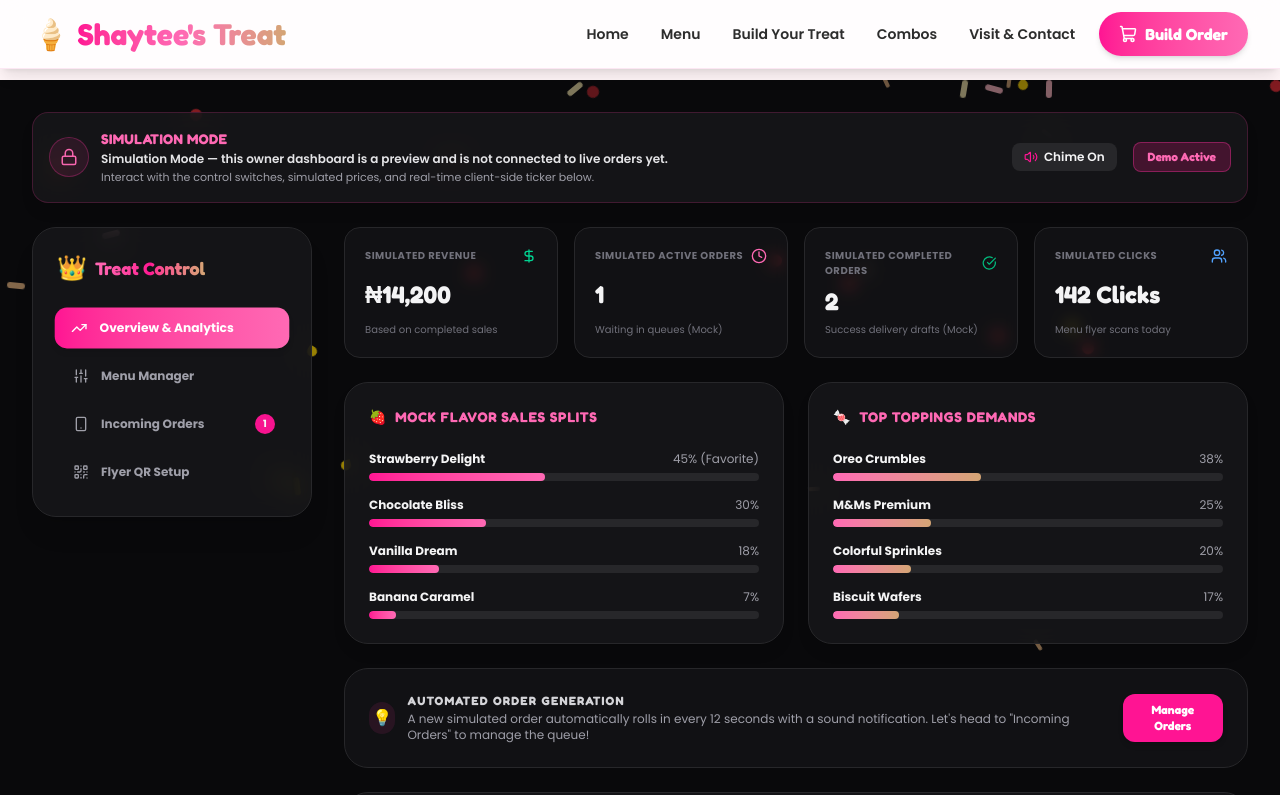
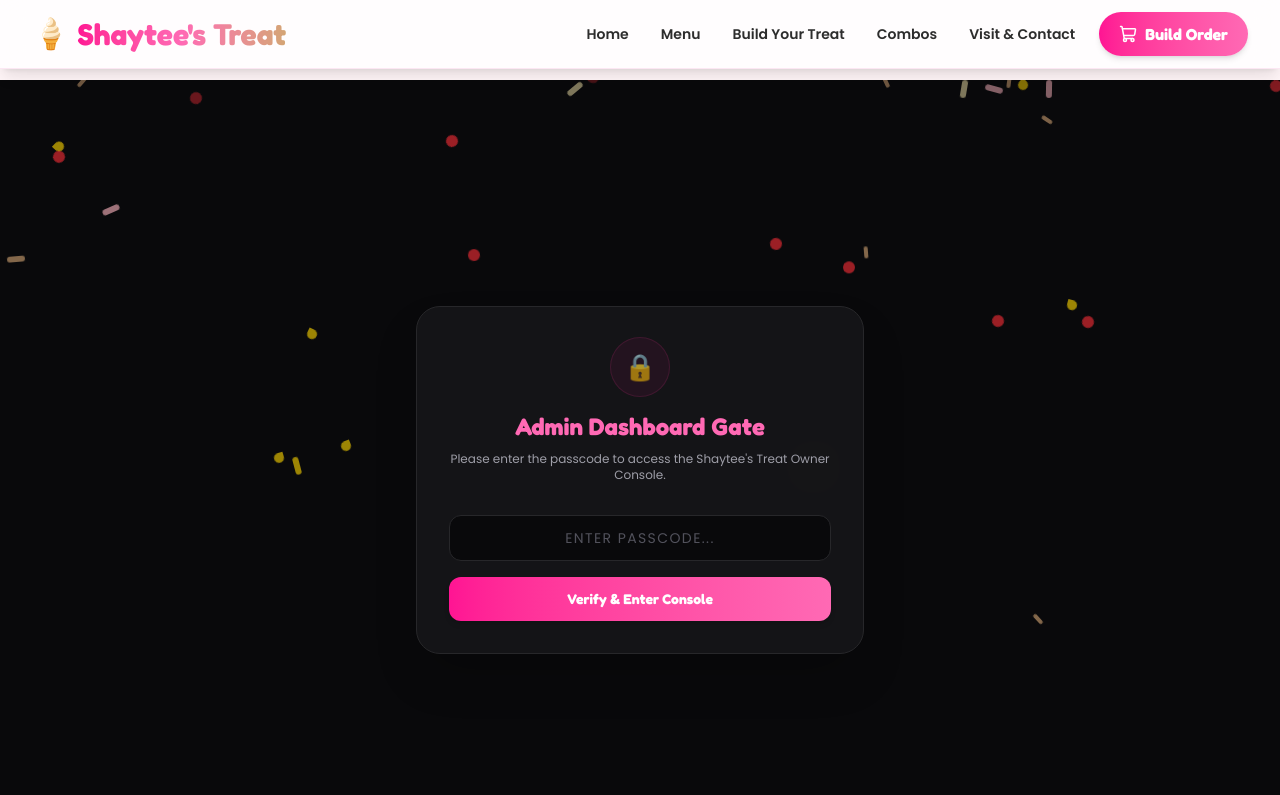
Before and after one commit to olabodesamuel0920-max/Shaytee-s-treat, a Next.js app: page /admin-preview in a window 1280 px wide. Shown: the top 795 px of the page. Built offline with nearby package versions, Linux system fonts and the light colour scheme.

Commit message:
Phase 1L: paid client final delivery polish

```diff
--- a/src/app/admin-preview/page.tsx
+++ b/src/app/admin-preview/page.tsx
@@ -42,6 +42,18 @@ interface Order {
 }
 
 export default function AdminPreview() {
+  const [isAuthenticated, setIsAuthenticated] = useState(false);
+  const [passcode, setPasscode] = useState("");
+  const [authError, setAuthError] = useState("");
+
+  // Check localStorage on mount
+  useEffect(() => {
+    const savedAuth = localStorage.getItem("shaytee_admin_auth");
+    if (savedAuth === "true") {
+      setIsAuthenticated(true);
+    }
+  }, []);
+
   // Navigation Tabs
   const [activeTab, setActiveTab] = useState<"overview" | "menu" | "orders" | "qr">("overview");
 
@@ -243,6 +255,65 @@ export default function AdminPreview() {
     );
   };
 
+  // Handle Passcode Submission
+  const handleAuthSubmit = (e: React.FormEvent) => {
+    e.preventDefault();
+    if (passcode.trim().toUpperCase() === "SHAYTEE-ADMIN") {
+      setIsAuthenticated(true);
+      localStorage.setItem("shaytee_admin_auth", "true");
+      setAuthError("");
+    } else {
+      setAuthError("Incorrect passcode. Access denied.");
+    }
+  };
+
+  if (!isAuthenticated) {
+    return (
+      <div className="relative min-h-screen flex items-center justify-center py-12 px-4 md:px-8 bg-zinc-950 text-zinc-100 antialiased overflow-hidden">
+        <Particles />
+        <div className="max-w-md w-full bg-zinc-900/80 border border-zinc-800 p-8 rounded-3xl shadow-2xl relative z-10 backdrop-blur-md">
+          <div className="text-center mb-8">
+            <span className="w-14 h-14 rounded-full bg-pink-primary/10 text-pink-light border border-pink-500/20 flex items-center justify-center mx-auto text-2xl animate-pulse-slow">
+              🔒
+            </span>
+            <h2 className="font-fredoka text-2xl font-bold text-pink-light mt-4">Admin Dashboard Gate</h2>
+            <p className="font-poppins text-zinc-400 text-xs mt-2">
+              Please enter the passcode to access the Shaytee's Treat Owner Console.
+            </p>
+          </div>
+
+          <form onSubmit={handleAuthSubmit} className="space-y-4">
+            <div>
+              <label htmlFor="passcode-input" className="sr-only">Passcode</label>
+              <input
+                id="passcode-input"
+                type="password"
+                placeholder="Enter passcode..."
+                value={passcode}
+                onChange={(e) => setPasscode(e.target.value)}
+                className="w-full px-4 py-3 bg-zinc-950 border border-zinc-800 rounded-xl focus:outline-none focus:ring-2 focus:ring-pink-primary text-sm font-poppins text-zinc-100 placeholder-zinc-600 text-center uppercase tracking-widest"
+                required
+              />
+            </div>
+
+            {authError && (
+              <p className="text-red-400 text-[11px] font-semibold text-center font-poppins bg-red-500/10 border border-red-500/20 py-2 rounded-lg">
+                ⚠️ {authError}
+              </p>
+            )}
+
+            <button
+              type="submit"
+              className="w-full py-3 bg-gradient-to-r from-pink-primary to-pink-light text-white font-fredoka font-bold rounded-xl shadow-md hover:scale-102 hover:shadow-pink-500/10 transition-all flex items-center justify-center gap-1.5 cursor-pointer text-sm"
+            >
+              Verify & Enter Console
+            </button>
+          </form>
+        </div>
+      </div>
+    );
+  }
+
   // Calculate Mock metrics dynamically
   const activeOrdersCount = orders.filter((o) => o.status === "pending" || o.status === "preparing").length;
   const completedOrdersCount = orders.filter((o) => o.status === "completed").length;
@@ -277,18 +348,29 @@ export default function AdminPreview() {
             </div>
           </div>
 
-          <div className="flex items-center gap-4">
+          <div className="flex items-center gap-3">
             {/* Audio Toggle Switch */}
             <button
               onClick={() => {
                 setSoundEnabled(!soundEnabled);
                 showToast(`Chime notifications ${!soundEnabled ? "Enabled" : "Muted"}`);
               }}
-              className="flex items-center gap-1.5 px-3 py-1.5 rounded-lg bg-zinc-800 hover:bg-zinc-700/80 text-xs font-semibold font-poppins transition-colors"
+              className="flex items-center gap-1.5 px-3 py-1.5 rounded-lg bg-zinc-800 hover:bg-zinc-700/80 text-xs font-semibold font-poppins transition-colors cursor-pointer"
             >
               {soundEnabled ? <Volume2 size={14} className="text-pink-primary" /> : <VolumeX size={14} className="text-zinc-500" />}
               <span>{soundEnabled ? "Chime On" : "Chime Muted"}</span>
             </button>
+
+            <button
+              onClick={() => {
+                setIsAuthenticated(false);
+                localStorage.removeItem("shaytee_admin_auth");
+              }}
+              className="flex items-center gap-1.5 px-3 py-1.5 rounded-lg bg-red-500/10 hover:bg-red-500/20 text-red-400 text-xs font-semibold font-poppins border border-red-500/20 transition-colors cursor-pointer"
+            >
+              🔒 Logout
+            </button>
+
             <span className="px-3.5 py-1.5 bg-pink-primary/20 border border-pink-500/40 text-pink-light rounded-lg text-xs font-fredoka font-bold">
               Demo Active
             </span>
@@ -619,6 +701,14 @@ export default function AdminPreview() {
                       <div>
                         <p className="font-fredoka text-xs font-bold text-zinc-200">Social media links</p>
                         <p className="text-[10px] text-zinc-500 font-poppins">Verify links to Instagram, Facebook, and other social media profiles in footer.</p>
+                      </div>
+                    </div>
+
+                    <div className="p-4 bg-zinc-950 rounded-xl border border-zinc-850 flex items-start gap-3">
+                      <input type="checkbox" className="mt-0.5 rounded border-zinc-800 text-pink-primary focus:ring-pink-primary bg-zinc-900 cursor-pointer" />
+                      <div>
+                        <p className="font-fredoka text-xs font-bold text-zinc-200">Final launch approval</p>
+                        <p className="text-[10px] text-zinc-500 font-poppins">Owner final sign-off to proceed with public launch and remove dashboard gate.</p>
                       </div>
                     </div>
                   </div>
--- a/src/app/build-your-treat/BuildYourTreatClient.tsx
+++ b/src/app/build-your-treat/BuildYourTreatClient.tsx
@@ -690,7 +690,7 @@ ${itemsText}
 
             {/* Note */}
             <p className="text-[10px] text-center text-text-light/60 italic leading-relaxed">
-              *Building a treat formats your custom selections into a WhatsApp message draft. Final checkout pricing and location to be confirmed with Shaytee's Treat on chat.
+              *Building a treat formats your custom selections into a WhatsApp message draft. Final checkout pricing and location can be confirmed on WhatsApp.
             </p>
 
           </div>
--- a/src/app/layout.tsx
+++ b/src/app/layout.tsx
@@ -23,9 +23,26 @@ const fredoka = Fredoka({
 });
 
 export const metadata: Metadata = {
+  metadataBase: new URL("https://shaytee-s-treat.vercel.app"),
   title: "Shaytee's Treat — Digital Dessert World",
   description: "Explore Akure's finest sweet treats! Custom build your perfect ice cream cup, waffles, pancakes, and coffee, and order via WhatsApp.",
   keywords: ["shaytee", "treat", "ice cream", "waffles", "pancakes", "popcorn", "akure", "futa", "southgate"],
+  openGraph: {
+    title: "Shaytee's Treat — Digital Dessert World",
+    description: "Explore Akure's finest sweet treats! Custom build your perfect ice cream cup, waffles, pancakes, and coffee, and order via WhatsApp.",
+    url: "https://shaytee-s-treat.vercel.app",
+    siteName: "Shaytee's Treat",
+    images: [
+      {
+        url: "/assets/shaytees/regen-v2/gelato/vanilla_dream.png",
+        width: 800,
+        height: 600,
+        alt: "Shaytee's Treat Vanilla Dream Gelato",
+      },
+    ],
+    locale: "en_US",
+    type: "website",
+  },
 };
 
 export default function RootLayout({
--- a/src/app/visit/page.tsx
+++ b/src/app/visit/page.tsx
@@ -310,7 +310,7 @@ Could you please confirm the details? Thank you!`;
                 Shop Map & Location
               </h3>
 
-              <div className="w-full h-48 bg-pink-50 border border-pink-100 rounded-2xl relative flex items-center justify-center overflow-hidden">
+              <div className="w-full h-48 bg-pink-50 border border-pink-100 rounded-2xl relative flex items-center justify-center overflow-hidden mb-4">
                 <svg className="absolute inset-0 w-full h-full opacity-10" xmlns="http://www.w3.org/2000/svg">
                   <defs>
                     <pattern id="visit-grid" width="30" height="30" patternUnits="userSpaceOnUse">
@@ -332,6 +332,14 @@ Could you please confirm the details? Thank you!`;
                   </span>
                 </div>
               </div>
+
+              <div className="flex items-start gap-2 text-xs font-poppins text-text-light leading-relaxed">
+                <MapPin size={16} className="text-pink-primary shrink-0 mt-0.5" />
+                <div>
+                  <p className="font-bold text-chocolate">Physical Address:</p>
+                  <p>FUTA Southgate, Atolagbe Shopping Complex, Akure</p>
+                </div>
+              </div>
             </div>
 
           </div>
@@ -342,7 +350,7 @@ Could you please confirm the details? Thank you!`;
           <HelpCircle className="text-pink-primary mx-auto mb-3" size={24} />
           <h4 className="font-fredoka text-base font-bold text-chocolate">Operation Details Disclaimer</h4>
           <p className="font-poppins text-text-light text-xs md:text-sm mt-1 max-w-2xl mx-auto leading-relaxed">
-            Delivery timelines and boundaries are estimated transit guidelines. All operational details, exact delivery fees, and order processing times to be confirmed by Shaytee's Treat.
+            Delivery timelines and boundaries are estimated transit guidelines. Delivery fees are confirmed on WhatsApp before checkout. All operational details and order processing times are confirmed on WhatsApp.
           </p>
         </div>
 
--- a/src/components/Footer.tsx
+++ b/src/components/Footer.tsx
@@ -74,12 +74,6 @@ export default function Footer() {
               <Clock size={18} className="text-pink-light shrink-0 mt-0.5" />
               <span>Details: To be confirmed by Shaytee's Treat</span>
             </li>
-            <li className="flex items-start gap-2">
-              <Shield size={18} className="text-pink-light shrink-0 mt-0.5" />
-              <Link href="/admin-preview" className="hover:text-pink-light underline">
-                Owner Preview Area
-              </Link>
-            </li>
           </ul>
         </div>
       </div>
```
